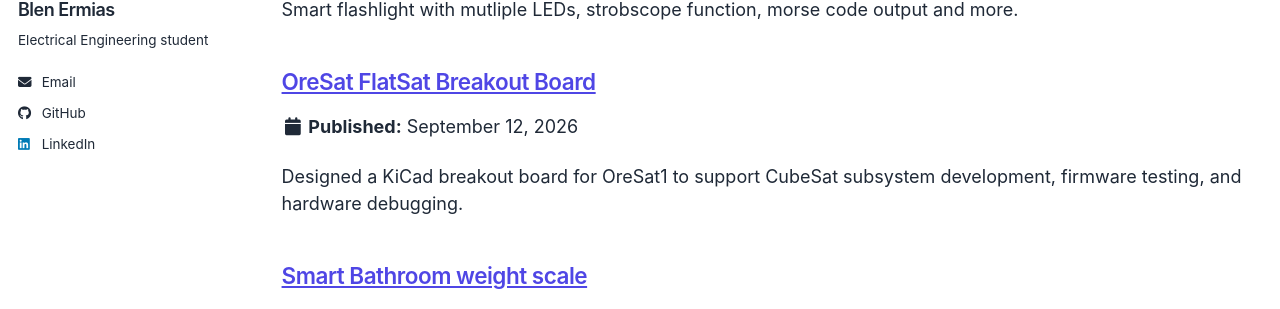
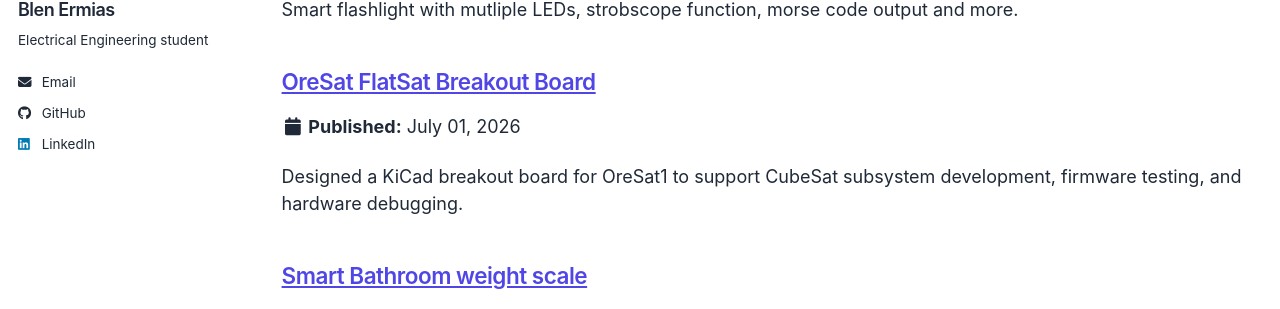
Before and after one commit to Blen-E/Blen-E.github.io, a Jekyll site: the page built from _pages/collection-archive.html, in a window 1280 px wide and 900 px high. Shown: the part 295-604 px from the top of the window. Built offline with Jekyll 4.4.1, drawn with Linux system fonts in a browser that asks for light colours; a script bundle is joined from its source files by our own code; library files that are not in the unit come from our copies.

Commit message:
Update flatsat.md

```diff
--- a/_portfolio/flatsat.md
+++ b/_portfolio/flatsat.md
@@ -1,5 +1,6 @@
 ---
 title: "OreSat FlatSat Breakout Board"
+date: 2026-07-01
 excerpt: "Designed a KiCad breakout board for OreSat1 to support CubeSat subsystem development, firmware testing, and hardware debugging."
 image: /images/psas/flatsat-pcb.png
 collection: portfolio
```
